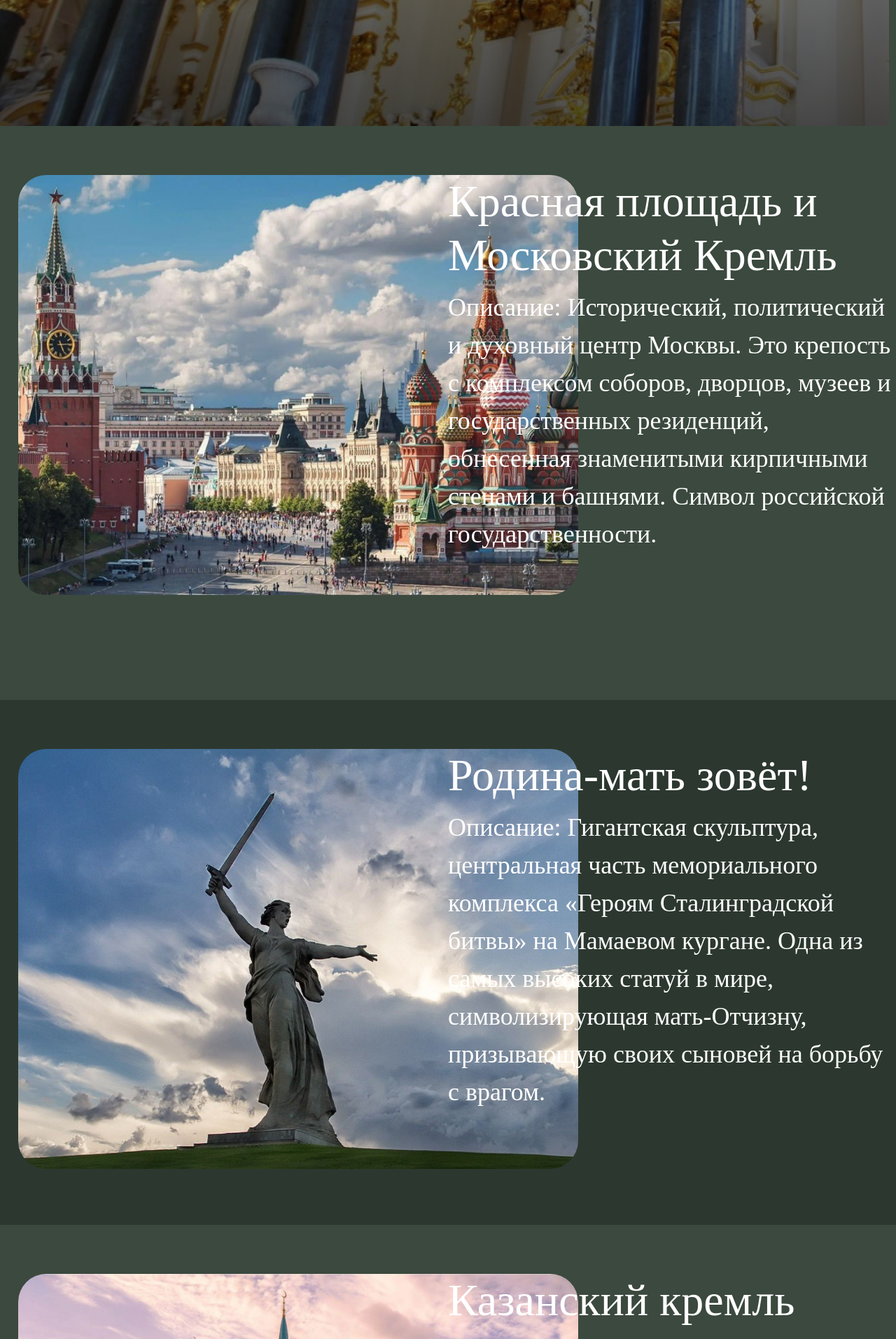
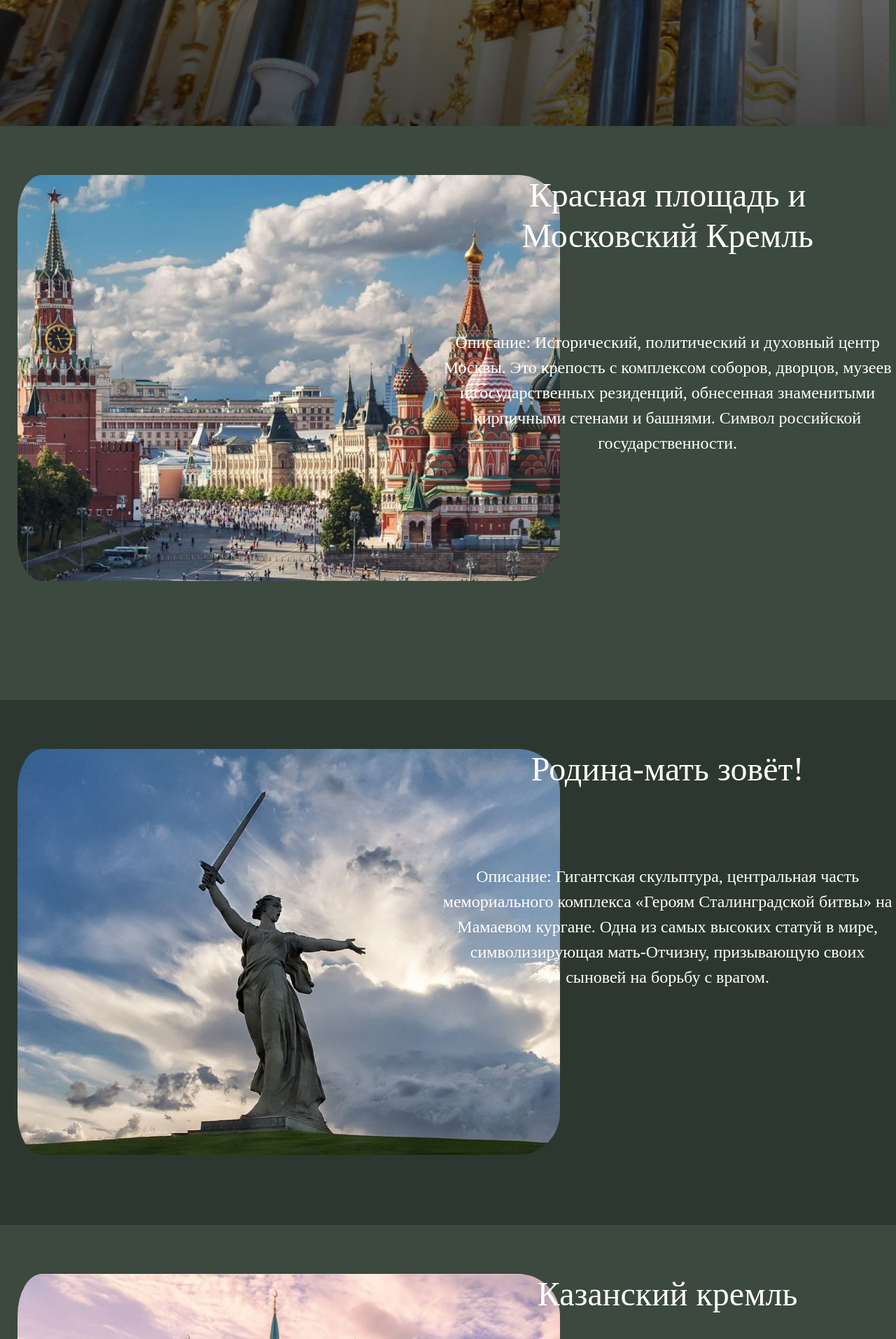
Before and after one commit to KulpatTC/etnopolis, a Flask app: page /monuments in a window 1280 px wide. Shown: the part 822-2735 px from the top of the page at 70% size. Run offline with Flask 3, Linux system fonts and the light colour scheme; some web fonts are replaced.

Commit message:
dorabotochki

```diff
--- a/static/css/style.css
+++ b/static/css/style.css
@@ -408,26 +408,29 @@ ul{
 
 #left
 {
-    width: 49.2vw;
+    width: 48.2vw;
     float: left;
-    padding-left: 5vw;
+    padding-left: 1vw;
 }
 
 #lef
 {
-    width: 49.2vw;
+    width: 48.2vw;
     float: left;
-    padding-left: 2vw;
 }
 
 #right {
-    width: 50vw;
+    width: 51vw;
     float: right;
+    justify-content: left;
 }
 
 #para {
-    position: absolute;
-    font-size: 36px;
+    font-size: 24px;
+    padding-top: 15%;
+    text-align: center;
+    display: flex;
+  align-items: center;
 }
 
 #image {
@@ -485,7 +488,7 @@ ul{
     border-radius: 60px;
     background-color: #3B493E;
     color: white;
-    font-size: 58px;
+    font-size: 42px;
     font-family: 'Unbounded';
     border-color: #3B493E;
     width: 800px;
@@ -500,12 +503,14 @@ ul{
 
 #red-sq img {
     width: 800px;
-    height: 600px;
-    border-radius: 40px;
+    height: 580px;
+    border-radius: 60px;
+    padding-left: 25px;
 }
 
 #red-sq h2 {
-    font-size: 64px;
+    font-size: 48px;
+    text-align: center;
 }
 
 #rodina-matb {
@@ -519,12 +524,14 @@ ul{
 
 #rodina-matb img {
     width: 800px;
-    height: 600px;
-    border-radius: 40px;
+    height: 580px;
+    border-radius: 60px;
+    padding-left: 25px;
 }
 
 #rodina-matb h2 {
-    font-size: 64px;
+    font-size: 48px;
+    text-align: center;
 }
 
 #f1 {
@@ -539,17 +546,17 @@ ul{
 #f1 h2 {
     font-size: 48px;
     font-weight: 600;
-
+    padding-bottom: 15px;
 }
 
 #f1 img {
     width: 700px;
     height: 580px;
-    margin-left: 140px;
+    margin-left: 100px;
 }
 
 #f1 p {
-    font-size: 36px;
+    font-size: 24px;
     font-weight: 400;
 }
 
@@ -566,7 +573,7 @@ ul{
 #f2 h2 {
     font-size: 48px;
     font-weight: 600;
-
+    padding-bottom: 15px;
 }
 
 #f2 img {
@@ -575,7 +582,7 @@ ul{
 }
 
 #f2 p {
-    font-size: 36px;
+    font-size: 24px;
     font-weight: 400;
 }
 
--- a/static/js/script.js
+++ b/static/js/script.js
@@ -81,4 +81,9 @@ function showResult() {
     resultEl.innerText = `Вы набрали ${score} из ${questions.length}`;
 }
 
+fetch('/api/endpoint', {
+    method: 'POST',
+    headers: {'Content-Type': 'application/json'},
+    body: JSON.stringify({ variable: score })
+});
 showQuestion(); // Запуск
```
